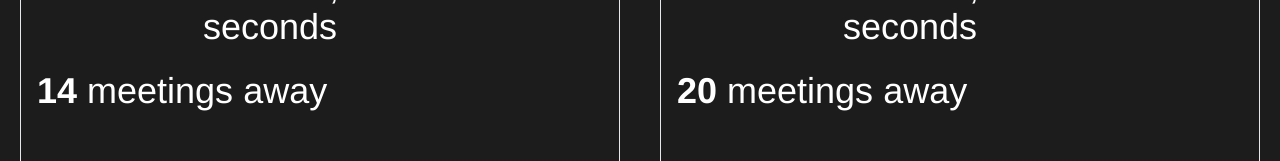
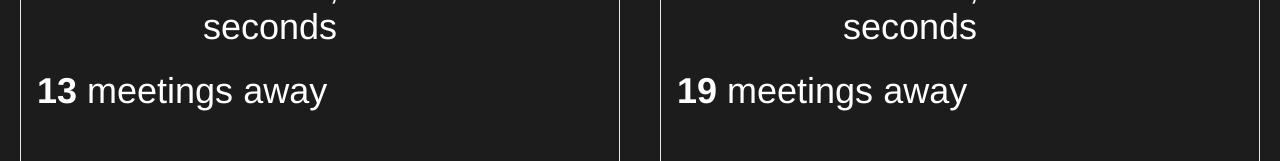
Before and after one commit to FRC3636/countdown, a Preact app: page / in a window 1280 px wide. Shown: the part 450-611 px from the top of the page. Built offline with nearby package versions, Linux system fonts and the light colour scheme.

Commit message:
fix meetingsUntil

```diff
--- a/src/Event.tsx
+++ b/src/Event.tsx
@@ -36,7 +36,7 @@ function UpcomingDate(props: { date: Date; allMeetings: Date[] }) {
     const minutesUntil = Math.floor((difference % HOURS) / MINUTES);
     const secondsUntil = Math.floor((difference % MINUTES) / SECONDS);
     const meetingsUntil = props.allMeetings.filter(
-        (date) => date < props.date
+        (meeting) => meeting.getTime() > Date.now() && meeting.getTime() < props.date.getTime()
     ).length;
 
     return (
```
